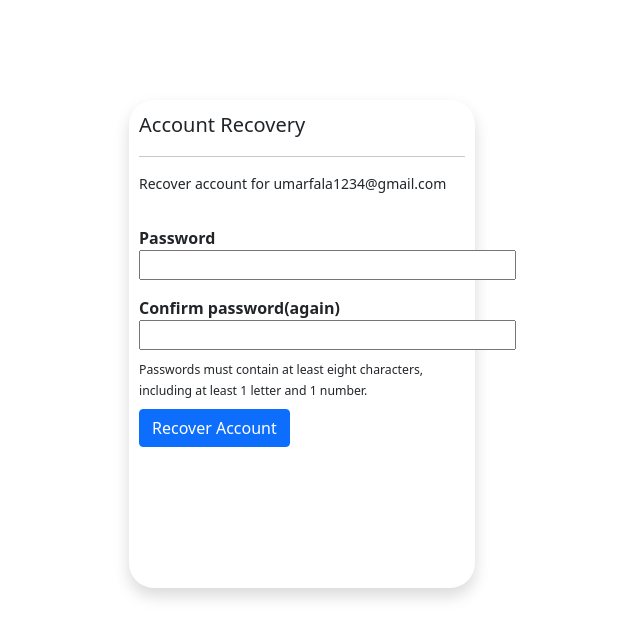
After one commit to umarshaikhp/django, a Django app: page /accounts/reset in a window 1280 px wide. The commit adds this page. Shown: the top 638 px of the page, without its empty margins (333-973 px from the left). Run offline with Django 3.2, Linux system fonts and the light colour scheme.

Commit message:
front complete

```diff
--- /dev/null
+++ b/mac/accounts/Templates/account-recover.html
@@ -0,0 +1,106 @@
+<!doctype html>
+<html lang="en">
+
+<head>
+    <!-- Required meta tags -->
+    <meta charset="utf-8">
+    <meta name="viewport" content="width=device-width, initial-scale=1">
+
+    <!-- Bootstrap CSS -->
+    <link href="https://cdn.jsdelivr.net/npm/bootstrap@5.0.0/dist/css/bootstrap.min.css" rel="stylesheet"
+        integrity="sha384-wEmeIV1mKuiNpC+IOBjI7aAzPcEZeedi5yW5f2yOq55WWLwNGmvvx4Um1vskeMj0" crossorigin="anonymous">
+
+    <title>account recovery</title>
+    <style>
+        div.center {
+            background: gray;
+
+        }
+
+        div.center1 {
+            position: absolute;
+            top: 100px;
+            border: 4px;
+            width: 27%;
+            padding: 10px;
+            margin-left: 450px;
+            border-radius: 25px;
+            height: 61%;
+
+        }
+
+        div.center2 {
+            margin: auto;
+
+        }
+
+
+        span.small {
+            font-size: small;
+            margin-left: 45px;
+        }
+
+        div.font {
+            font-size: 14px;
+            padding-top: 8px;
+        }
+
+        div.font1 {
+            font-size: 20px;
+        }
+
+        div.center3 {
+            width: 20px;
+        }
+
+        div.font3 {
+            font-size: 14px;
+        }
+
+    </style>
+</head>
+
+<body>
+    <form action="reset" method="POST">
+        {% csrf_token %}
+
+        <div class="container-fluid center">
+            <div class="center1 shadow">
+                <div class="font1">Account Recovery</div>
+                <hr>
+                <div class="font3">
+                    <p>Recover account for umarfala1234@gmail.com</p>
+                </div>
+                <div class="center2">
+                    <b> <label for="password" class="mt-3">Password</label></b>
+                    <input type="password" id="password" name="password" size="35">
+                </div>
+                <div class="center2 pt-3">
+                    <b><label for="password1">Confirm password(again)</label></b>
+                    <input type="password" name="password1" size="35">
+                </div>
+                <div class="font pb-2">
+                    <small >Passwords must contain at least eight characters, including at least 1 letter and 1
+                        number.</small>
+                </div>
+
+                    <span class="font4"><input class="btn btn-primary px-6" value="Recover Account"  type="submit"></span>
+
+            </div>
+
+        </div>
+    </form>
+
+    <!-- Optional JavaScript; choose one of the two! -->
+
+    <!-- Option 1: Bootstrap Bundle with Popper -->
+    <script src="https://cdn.jsdelivr.net/npm/bootstrap@5.0.0/dist/js/bootstrap.bundle.min.js"
+        integrity="sha384-p34f1UUtsS3wqzfto5wAAmdvj+osOnFyQFpp4Ua3gs/ZVWx6oOypYoCJhGGScy+8"
+        crossorigin="anonymous"></script>
+
+
+
+
+</body>
+
+</html>
--- a/mac/accounts/Templates/login.html
+++ b/mac/accounts/Templates/login.html
@@ -23,7 +23,7 @@
                 <p>Password</p>
                 <input type="Password" name="password" placeholder="Enter Your Password">
                 <input type="submit" value="Login">
-                <a href="/accounts/recovery-account">Forgot Password</a><br>
+                <a href="/accounts/account-recovery">Forgot Password</a><br>
                 <a href="/accounts/register">Create your Myawesome account</a>
 
             </form>
--- a/mac/accounts/urls.py
+++ b/mac/accounts/urls.py
@@ -6,7 +6,8 @@ urlpatterns = [
 path('register',views.register,name='register'),
 path('login',views.login,name="login"),
 path('logout',views.logout,name="logout"),
-path('recovery-account',views.recovery,name="recovery"),
+path('account-recovery',views.recovery,name="recovery"),
+path('reset',views.recover,name="recover"),
 
 
 ]
--- a/mac/accounts/views.py
+++ b/mac/accounts/views.py
@@ -1,4 +1,10 @@
+from django.core import mail
+from django.template.loader import render_to_string
+from django.utils.html import strip_tags
+from django.core.mail import send_mail
 from django.shortcuts import render
+from django.contrib.auth.hashers import make_password
+
 
 # Create your views here.
 
@@ -75,5 +81,50 @@ def logout(request):
     auth.logout(request)
     return redirect('/')
 
+
 def recovery(request):
-    return render(request,"account-recovery.html")
+    if request.method == 'POST':
+
+            email1 = request.POST['email']
+            print(email1)
+            if User.objects.filter(email=email1).exists():
+                print(User.objects.filter(email=email1))
+                request.session['email']= email1
+                recoveryAccount = User.objects.get(email=email1)
+
+                subject = 'myawesome send something'
+                html_message = render_to_string('account-recovered.html')
+                plain_message = strip_tags(html_message)
+                from_email = 'From <umarfala1234@gmail.com>'
+                to = email1
+                res = mail.send_mail(subject, plain_message, from_email, [to], html_message=html_message)
+
+                if(res == 1):
+                        msg = "Mail Sent Successfuly"
+                else:
+                        msg = "Mail could not sent"
+            else:
+                 user = User.objects.filter(email=email1)
+                 print(user)
+
+    return render(request,"account-recovery.html",{'recoveryAccount':recoveryAccount})
+
+def recover(request):
+
+    if request.method == 'POST':
+
+       password =  request.POST['password']
+       password1 =  request.POST['password1']
+
+       if password == password1:
+            print("umar shaikh")
+            email = request.session['email']
+            user = User.objects.get(email=email)
+            print(user.password)
+            user.password=make_password(password1)
+            user.save()
+
+
+
+
+    return render(request,'account-recover.html')
--- a/mac/shop/Templates/shop/basic.html
+++ b/mac/shop/Templates/shop/basic.html
@@ -58,7 +58,7 @@
             <!-- cart on pop-over -->
             <button type="button" class="btn btn-secondary mx-2" id="popcart" data-container="body" data-toggle="popover" data-placement="bottom" data-html="true" data-content="Vivamus
 sagittis lacus vel augue laoreet rutrum faucibus.">
-                Cart(<span id="cart">0</span>)
+                Cart(<span class="bi bi-cart id="cart">0</span>)
             </button>
         </div>
     </nav>
```
Also changed, not shown: mac/accounts/Templates/account-recovered.html (added, +77 -0 lines), mac/accounts/Templates/account-recovery.html (+7 -5 lines).
